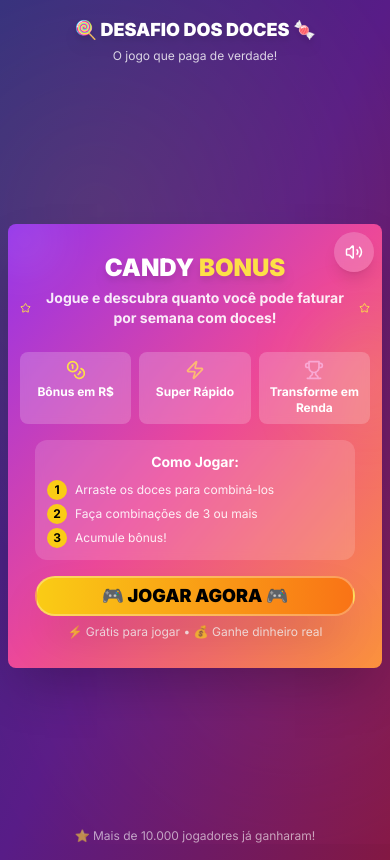
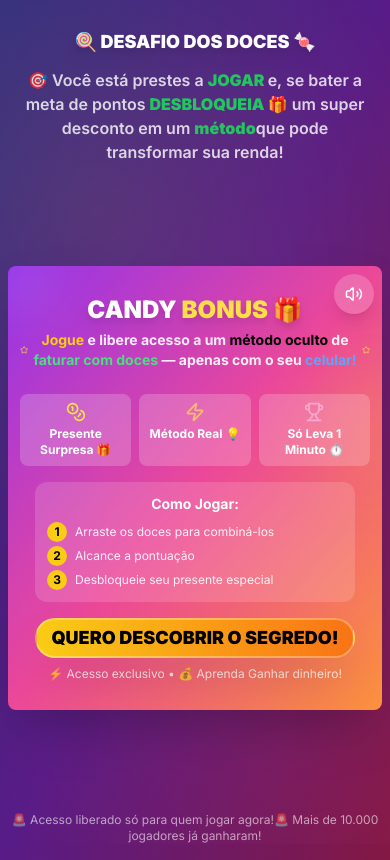
Before and after one commit to VictorSampaio0906/FunilGayme, a Next.js app: page / in a window 390 px wide. Built offline with nearby package versions, Linux system fonts and the light colour scheme.

Commit message:
Modelando a COPY inicial

```diff
--- a/app/layout.tsx
+++ b/app/layout.tsx
@@ -9,8 +9,7 @@ const inter = Inter({ subsets: ["latin"] });
 
 export const metadata: Metadata = {
   title: "Candy Bonus - Jogue e Ganhe",
-  description:
-    "Jogue e ganhe bônus em reais com nosso jogo estilo Candy Crush!",
+  description: "Jogue e descubra como faturar muito com nosso método!",
   generator: "Eu o 00",
 };
 
--- a/app/page.tsx
+++ b/app/page.tsx
@@ -17,23 +17,30 @@ export default function Home() {
 
       <div className="w-full max-w-sm sm:max-w-md relative z-10 h-screen flex flex-col">
         {/* Header - Compacto */}
-        <div className="text-center mb-2 sm:mb-4 pt-2">
-          <h1 className="text-lg sm:text-xl font-black text-white drop-shadow-lg mb-1">
+        <div className="text-center mb-2 sm:mb-4 mt-3 pt-2">
+          <h1 className="text-lg sm:text-xl font-black text-white drop-shadow-lg mb-3">
             🍭 DESAFIO DOS DOCES 🍬
-          </h1>
-          <p className="text-white/80 text-xs sm:text-sm">
-            O jogo que paga de verdade!
+          </h1>{" "}
+          <p className="text-white/80 font-semibold text-base sm:text-base px-4 mt-2">
+            🎯 Você está prestes a{" "}
+            <span className="text-green-500 font-black"> JOGAR </span> e, se
+            bater a meta de pontos{" "}
+            <span className="text-green-500 font-black"> DESBLOQUEIA 🎁</span>{" "}
+            um super desconto em um{" "}
+            <span className="text-green-500 font-black">método</span>que pode
+            transformar sua renda!
           </p>
         </div>
-
         {/* Game Container - Flex grow para ocupar espaço disponível */}
         <div className="flex-1 flex flex-col justify-center">
           <CandyCrushGame />
         </div>
-
         {/* Footer - Compacto */}
         <div className="text-center mt-2 pb-2 text-white/60 text-xs">
-          <p>⭐ Mais de 10.000 jogadores já ganharam!</p>
+          <p>
+            🚨 Acesso liberado só para quem jogar agora!🚨 Mais de 10.000
+            jogadores já ganharam!
+          </p>
         </div>
       </div>
     </main>
--- a/components/bonus-animation.tsx
+++ b/components/bonus-animation.tsx
@@ -1,18 +1,18 @@
-"use client"
+"use client";
 
-import { motion } from "framer-motion"
+import { motion } from "framer-motion";
 
 interface BonusAnimationProps {
-  amount: number
-  x: number
-  y: number
+  amount: number;
+  x: number;
+  y: number;
 }
 
 export default function BonusAnimation({ amount, x, y }: BonusAnimationProps) {
   // Convert board coordinates to approximate pixel positions
   // Each candy is about 56px (14 * 4) and there's a 6px gap
-  const posX = x * 62 + 31
-  const posY = y * 62 + 31
+  const posX = x * 62 + 31;
+  const posY = y * 62 + 31;
 
   return (
     <motion.div
@@ -37,7 +37,7 @@ export default function BonusAnimation({ amount, x, y }: BonusAnimationProps) {
         ease: "easeOut",
       }}
     >
-      <span className="text-green-500 drop-shadow-lg">+R${amount}</span>
+      <span className="text-green-500 drop-shadow-lg">+{amount}</span>
     </motion.div>
-  )
+  );
 }
--- a/components/candy-crush-game.tsx
+++ b/components/candy-crush-game.tsx
@@ -276,13 +276,19 @@ export default function CandyCrushGame() {
           >
             <h1 className="text-2xl sm:text-4xl lg:text-5xl font-black text-white mb-1 sm:mb-2 drop-shadow-lg">
               CANDY
-              <span className="text-yellow-300"> BONUS</span>
+              <span className="text-yellow-300"> BONUS 🎁</span>
             </h1>
             <div className="flex items-center justify-center gap-1 sm:gap-2 mb-2 sm:mb-4">
               <Star className="text-yellow-300" size={16} />
               <p className="text-white/90 text-sm sm:text-lg lg:text-xl font-bold">
-                Jogue e descubra quanto você pode faturar por semana com doces!
+                <span className="text-yellow-400">Jogue</span> e libere acesso a
+                um
+                <span className="text-black"> método oculto</span> de
+                <span className="text-green-400"> faturar com doces </span> —
+                apenas com o seu
+                <span className="text-blue-400"> celular!</span>
               </p>
+
               <Star className="text-yellow-300" size={16} />
             </div>
           </motion.div>
@@ -300,16 +306,16 @@ export default function CandyCrushGame() {
                 size={20}
               />
               <h3 className="text-white font-bold text-xs sm:text-sm">
-                Bônus em R$
+                Presente Surpresa 🎁
               </h3>
               <p className="text-white/80 text-xs hidden sm:block">
-                Descubra seu lucro 💥
+                Só Leva 1 Minuto ⏱️
               </p>
             </div>
             <div className="bg-white/20 backdrop-blur-sm rounded-lg p-2 sm:p-4 text-center">
               <Zap className="text-orange-300 mx-auto mb-1 sm:mb-2" size={20} />
               <h3 className="text-white font-bold text-xs sm:text-sm">
-                Super Rápido
+                Método Real 💡
               </h3>
               <p className="text-white/80 text-xs hidden sm:block">
                 Descubra em 60s seu potencial de lucro
@@ -321,7 +327,7 @@ export default function CandyCrushGame() {
                 size={20}
               />
               <h3 className="text-white font-bold text-xs sm:text-sm">
-                Transforme em Renda
+                Só Leva 1 Minuto ⏱️
               </h3>
               <p className="text-white/80 text-xs hidden sm:block">
                 Receba o passo a passo para lucrar com doces
@@ -352,15 +358,15 @@ export default function CandyCrushGame() {
                 <div className="w-5 h-5 sm:w-6 sm:h-6 bg-yellow-400 rounded-full flex items-center justify-center text-black font-bold text-xs sm:text-sm">
                   2
                 </div>
-                <p className="text-xs sm:text-sm">
-                  Faça combinações de 3 ou mais
-                </p>
+                <p className="text-xs sm:text-sm">Alcance a pontuação</p>
               </div>
               <div className="flex items-center gap-2 sm:gap-3">
                 <div className="w-5 h-5 sm:w-6 sm:h-6 bg-yellow-400 rounded-full flex items-center justify-center text-black font-bold text-xs sm:text-sm">
                   3
                 </div>
-                <p className="text-xs sm:text-sm">Acumule bônus!</p>
+                <p className="text-xs sm:text-sm">
+                  Desbloqueie seu presente especial
+                </p>
               </div>
             </div>
           </motion.div>
@@ -376,10 +382,10 @@ export default function CandyCrushGame() {
               onClick={startGame}
               className="w-full bg-gradient-to-r from-yellow-400 to-orange-500 hover:from-yellow-500 hover:to-orange-600 text-black font-black py-4 sm:py-6 px-6 sm:px-12 rounded-full text-lg sm:text-2xl shadow-2xl transform transition hover:scale-105 border-2 sm:border-4 border-white/30"
             >
-              🎮 JOGAR AGORA 🎮
+              QUERO DESCOBRIR O SEGREDO!
             </Button>
             <p className="text-white/80 text-center mt-2 sm:mt-3 text-xs sm:text-sm">
-              ⚡ Grátis para jogar • 💰 Ganhe dinheiro real
+              ⚡ Acesso exclusivo • 💰 Aprenda Ganhar dinheiro!
             </p>
           </motion.div>
         </motion.div>
@@ -387,7 +393,7 @@ export default function CandyCrushGame() {
         <div className="flex flex-col items-center pt-8 sm:pt-16 relative z-10 min-h-0">
           <div className="w-full flex justify-between items-center mb-3 sm:mb-6">
             <div className="bg-gradient-to-r from-green-400 to-green-600 text-white px-3 py-2 sm:px-5 sm:py-3 rounded-lg font-bold text-sm sm:text-lg shadow-md">
-              R$ {bonusTotal.toFixed(2)}
+              {bonusTotal.toFixed(2)}
             </div>
             <div
               className={`px-3 py-2 sm:px-5 sm:py-3 rounded-lg font-bold text-sm sm:text-lg shadow-md ${
--- a/components/notificacao-compra.tsx
+++ b/components/notificacao-compra.tsx
@@ -17,19 +17,11 @@ export default function NotificacaoCompra({
   // Mensagens aleatórias de gatilho de compra
   const messages = [
     "Vanessa acabou de adquirir o método secreto!",
-    "Carlos ganhou R$450 em apenas 2 horas!",
     "Maria Julia comprou agora mesmo!",
-    "Pedro faturou R$320 hoje usando o método!",
     "Ana Beatriz acabou de garantir sua vaga!",
-    "João Paulo está ganhando R$200/dia!",
     "Fernanda comprou há 3 minutos!",
-    "Ricardo já fez R$680 esta semana!",
-    "Camila acabou de adquirir o curso!",
-    "Bruno está lucrando R$150/dia!",
-    "Juliana comprou e já está ganhando!",
-    "Marcos fez R$890 no primeiro mês!",
+    "Camila acabou de adquirir!",
     "Letícia acabou de garantir o desconto!",
-    "Rafael está com resultados incríveis!",
     "Patrícia comprou há poucos minutos!",
   ];
 
@@ -83,7 +75,7 @@ export default function NotificacaoCompra({
     // Esconder após 6 segundos
     setTimeout(() => {
       setIsVisible(false);
-    }, 6000);
+    }, 4000);
   };
 
   // Configurar intervalo de 15 segundos - apenas quando o componente é montado (no popup final)
@@ -96,7 +88,7 @@ export default function NotificacaoCompra({
     // Depois a cada 15 segundos
     const interval = setInterval(() => {
       showNotification();
-    }, 15000);
+    }, 50000);
 
     return () => {
       clearTimeout(initialTimeout);
@@ -119,7 +111,7 @@ export default function NotificacaoCompra({
             duration: 0.6,
           }}
         >
-          <div className="bg-white/95 backdrop-blur-xl rounded-2xl shadow-2xl border border-gray-200/50 p-4 flex items-center gap-3 relative overflow-hidden">
+          <div className="bg-white/95 backdrop-blur-xl rounded-2xl shadow-2xl border border-gray-200/50 p-2 flex items-center gap-3 relative overflow-hidden">
             {/* Brilho sutil de fundo */}
             <div className="absolute inset-0 bg-gradient-to-r from-green-50/50 to-emerald-50/50 rounded-2xl" />
 
```
